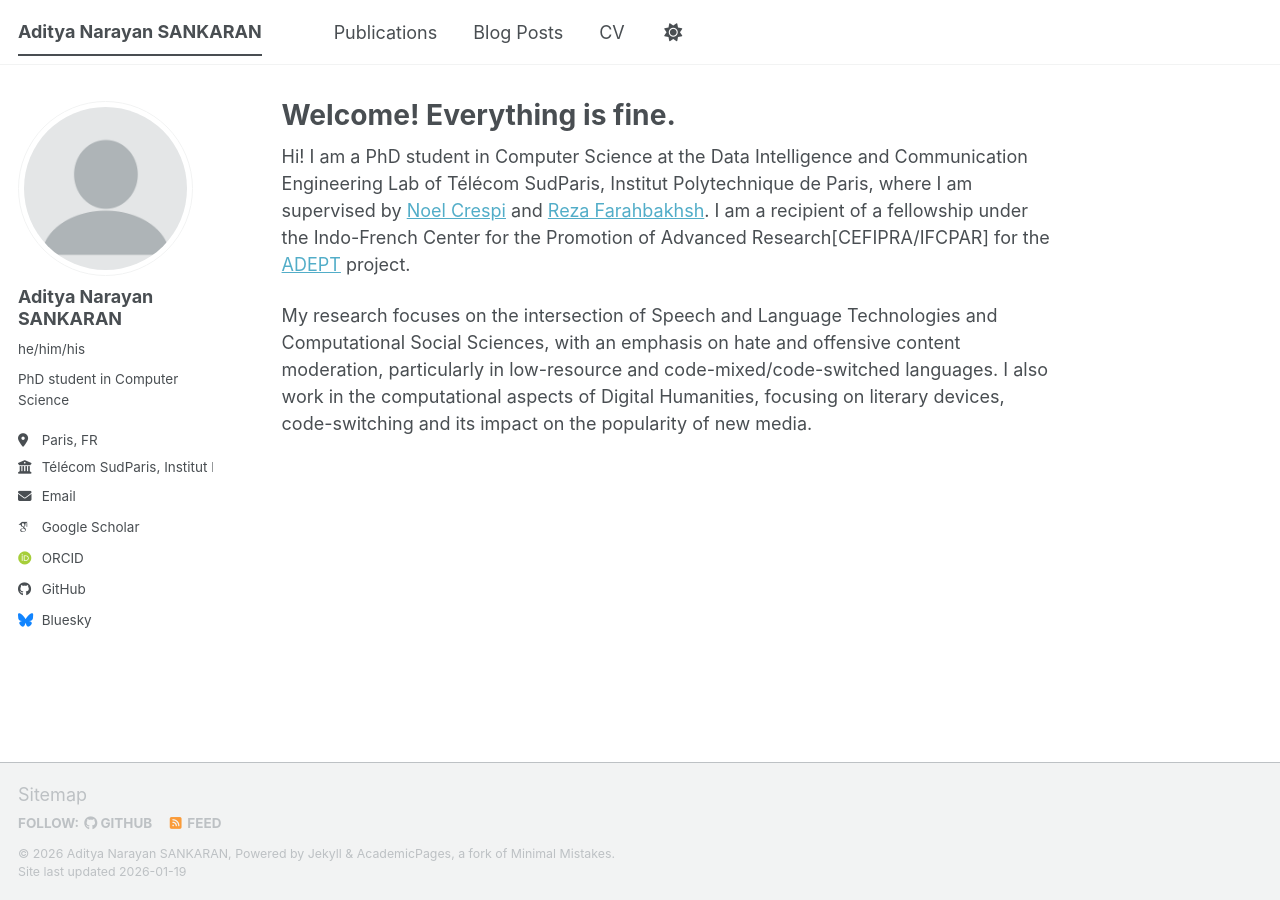
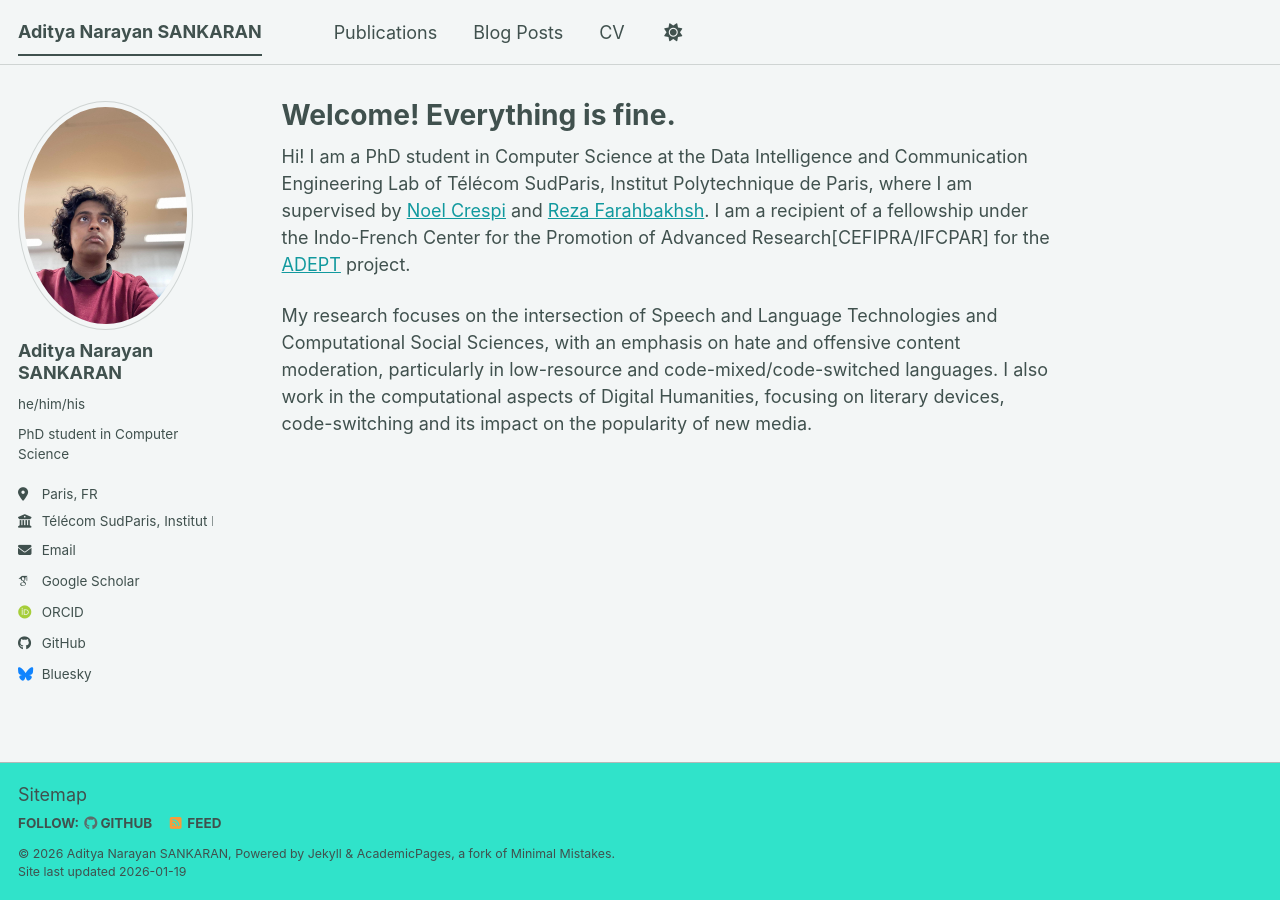
Before and after one commit to callmesanfornow/callmesanfornow.github.io, a Jekyll site: the page built from _pages/about.md, in a window 1280 px wide. Built offline with Jekyll 4.4.1, drawn with Linux system fonts in a browser that asks for light colours; some web fonts are replaced; a script bundle is joined from its source files by our own code; library files that are not in the unit come from our copies.

Commit message:
first upload

```diff
--- a/_config.yml
+++ b/_config.yml
@@ -8,7 +8,7 @@
 
 # Basic Site Settings
 locale                   : "en-US"
-site_theme               : "default" # The available themes options are "default", "air", "sunrise", "mint", "dirt" and "contrast"
+site_theme               : "mint" # The available themes options are "default", "air", "sunrise", "mint", "dirt" and "contrast"
 title                    : "Aditya Narayan SANKARAN"
 title_separator          : "-"
 name                     : &name "Aditya Narayan SANKARAN"
@@ -23,7 +23,7 @@
 #               Additional customization can be done by editing /_includes/author-profile.html
 author:
   # Biographic information
-  avatar           : "profile.png"
+  avatar           : "profile.jpg"
   name             : "Aditya Narayan SANKARAN"
   pronouns         : "he/him/his"
   bio              : "PhD student in Computer Science"
```
Also changed, not shown: images/profile.jpg (added).
